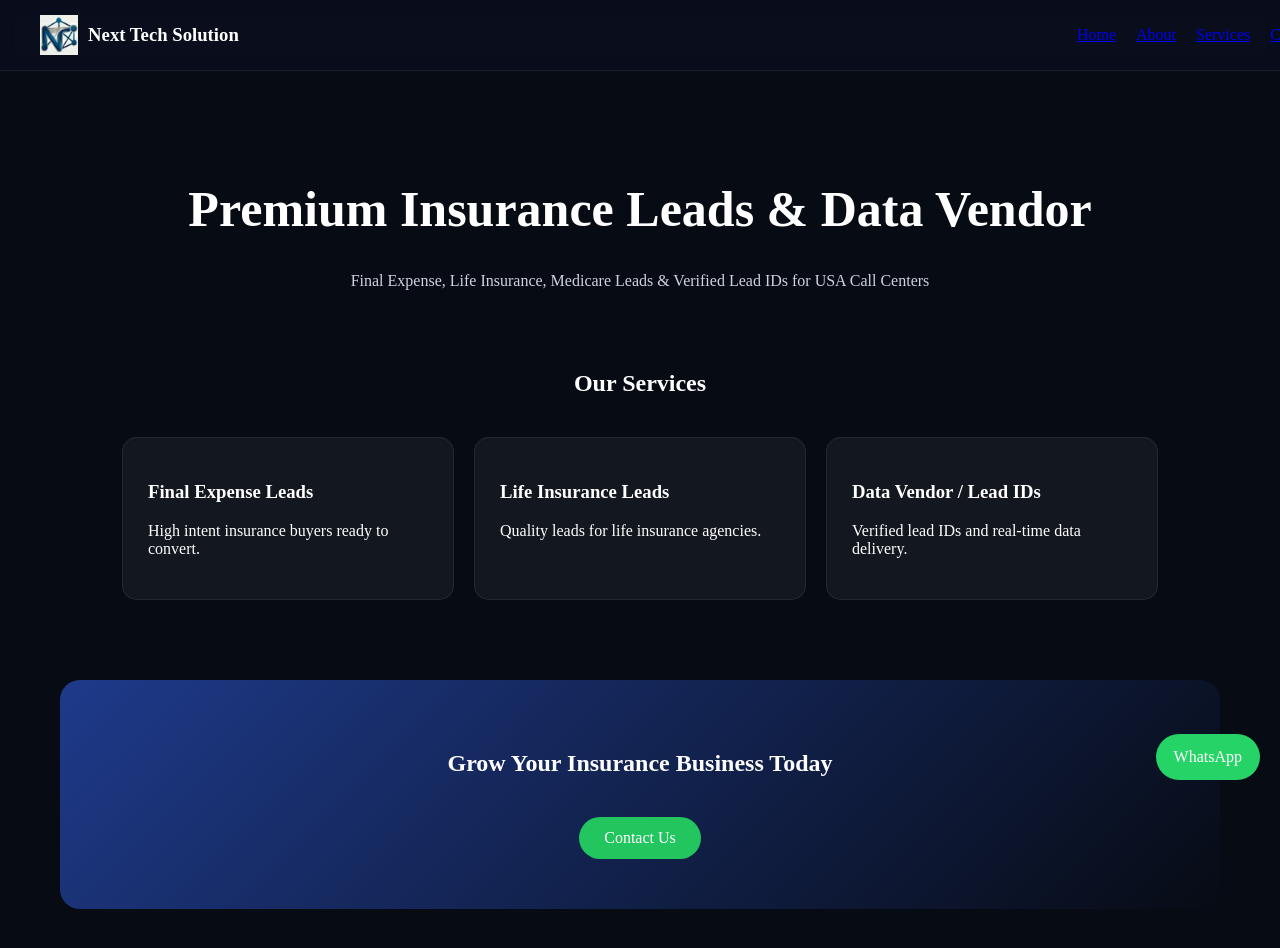
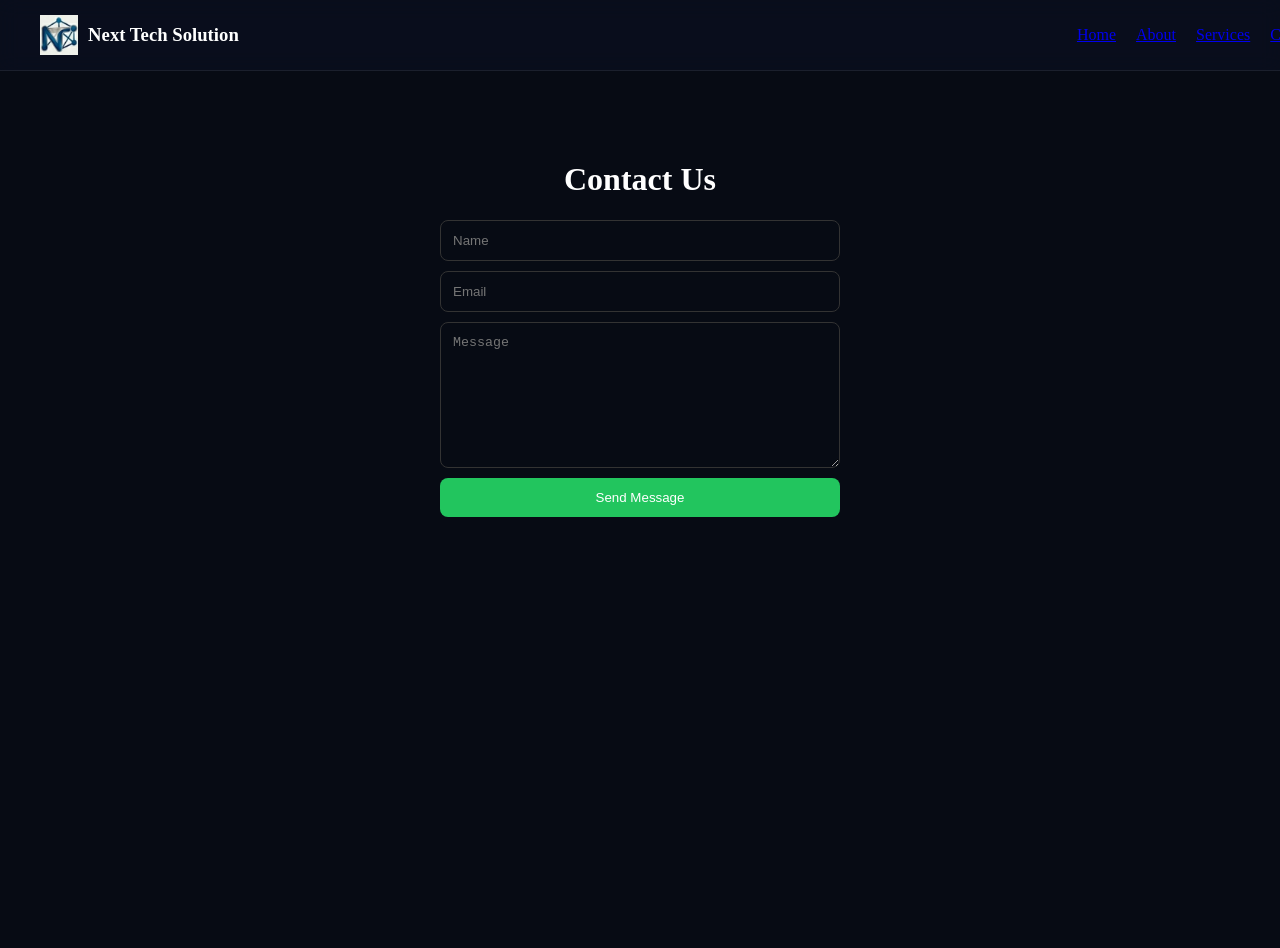
Before and after one commit to Afaq122/next-tech-site, a Next.js app: page / in a window 1280 px wide. Shown: the top 948 px of the page. After the commit the page ends 800 px from the top, so only its background shows below. Built offline with nearby package versions, Linux system fonts and the light colour scheme.

Commit message:
fix contact page build error

```diff
--- a/app/page.tsx
+++ b/app/page.tsx
@@ -1,98 +1,102 @@
 "use client";
 
-export default function Home() {
+import { useState } from "react";
+import emailjs from "@emailjs/browser";
+import type { CSSProperties } from "react";
+
+export default function Contact() {
+  const [form, setForm] = useState({
+    name: "",
+    email: "",
+    message: ""
+  });
+
+  const sendEmail = (e: any) => {
+    e.preventDefault();
+
+    emailjs.send(
+      "service_ck64bdt",
+      "template_cal7tuu",
+      {
+        name: form.name,
+        email: form.email,
+        message: form.message
+      },
+      "LIQaZ9_RMKrY_RhAq"
+    );
+
+    alert("Message sent!");
+  };
+
   return (
-    <div style={{ padding: 60 }}>
+    <div style={page}>
 
-      {/* HERO */}
-      <div style={{ textAlign: "center", marginTop: 40 }}>
-        <h1 style={{ fontSize: 50 }}>
-          Premium Insurance Leads & Data Vendor
-        </h1>
+      <h1>Contact Us</h1>
 
-        <p style={{ color: "#cbd5e1", maxWidth: 700, margin: "20px auto" }}>
-          Final Expense, Life Insurance, Medicare Leads & Verified Lead IDs for USA Call Centers
-        </p>
-      </div>
+      <form onSubmit={sendEmail} style={formStyle}>
 
-      {/* SERVICES */}
-      <h2 style={{ marginTop: 80, textAlign: "center" }}>Our Services</h2>
+        <input
+          placeholder="Name"
+          onChange={(e) => setForm({ ...form, name: e.target.value })}
+          style={inputStyle}
+        />
 
-      <div style={boxContainer}>
+        <input
+          placeholder="Email"
+          onChange={(e) => setForm({ ...form, email: e.target.value })}
+          style={inputStyle}
+        />
 
-        <div style={box}>
-          <h3>Final Expense Leads</h3>
-          <p>High intent insurance buyers ready to convert.</p>
-        </div>
+        <textarea
+          placeholder="Message"
+          onChange={(e) => setForm({ ...form, message: e.target.value })}
+          style={textareaStyle}
+        />
 
-        <div style={box}>
-          <h3>Life Insurance Leads</h3>
-          <p>Quality leads for life insurance agencies.</p>
-        </div>
+        <button style={buttonStyle}>Send Message</button>
 
-        <div style={box}>
-          <h3>Data Vendor / Lead IDs</h3>
-          <p>Verified lead IDs and real-time data delivery.</p>
-        </div>
-
-      </div>
-
-      {/* CTA */}
-      <div style={cta}>
-        <h2>Grow Your Insurance Business Today</h2>
-        <a href="/contact" style={button}>Contact Us</a>
-      </div>
-
-      {/* WHATSAPP */}
-      <a href="https://wa.me/923091003892" style={whatsapp}>
-        WhatsApp
-      </a>
+      </form>
 
     </div>
   );
 }
 
-const boxContainer = {
-  display: "flex",
-  justifyContent: "center",
-  gap: 20,
-  flexWrap: "wrap",
-  marginTop: 40
+/* ✅ PROPER TYPE SAFE STYLES */
+const page: CSSProperties = {
+  padding: 60,
+  textAlign: "center"
 };
 
-const box = {
-  width: 280,
-  padding: 25,
-  background: "rgba(255,255,255,0.05)",
-  borderRadius: 15,
-  border: "1px solid rgba(255,255,255,0.08)"
+const formStyle: CSSProperties = {
+  display: "flex",
+  flexDirection: "column",
+  gap: 10,
+  maxWidth: 400,
+  margin: "auto"
 };
 
-const cta = {
-  textAlign: "center",
-  marginTop: 80,
-  padding: 50,
-  background: "linear-gradient(135deg,#1e3a8a,#070b14)",
-  borderRadius: 20
+const inputStyle: CSSProperties = {
+  padding: 12,
+  borderRadius: 8,
+  border: "1px solid #333",
+  background: "#070b14",
+  color: "white"
 };
 
-const button = {
-  display: "inline-block",
-  marginTop: 20,
-  padding: "12px 25px",
-  background: "#22c55e",
+const textareaStyle: CSSProperties = {
+  padding: 12,
+  borderRadius: 8,
+  border: "1px solid #333",
+  background: "#070b14",
   color: "white",
-  borderRadius: 30,
-  textDecoration: "none"
+  height: 120
 };
 
-const whatsapp = {
-  position: "fixed",
-  bottom: 20,
-  right: 20,
-  background: "#25D366",
-  padding: "14px 18px",
-  borderRadius: 50,
+const buttonStyle: CSSProperties = {
+  padding: 12,
+  background: "#22c55e",
+  border: "none",
+  borderRadius: 8,
   color: "white",
-  textDecoration: "none"
+  cursor: "pointer"
 };
```
